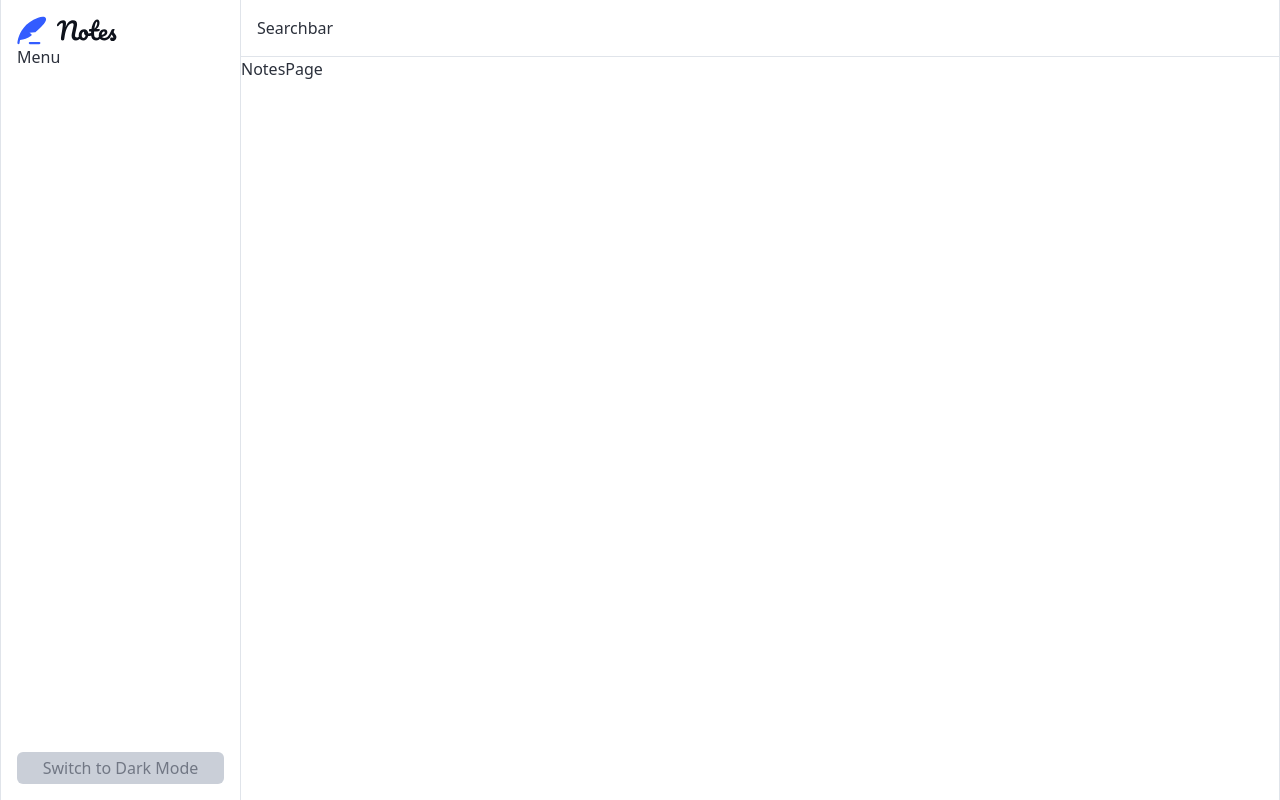
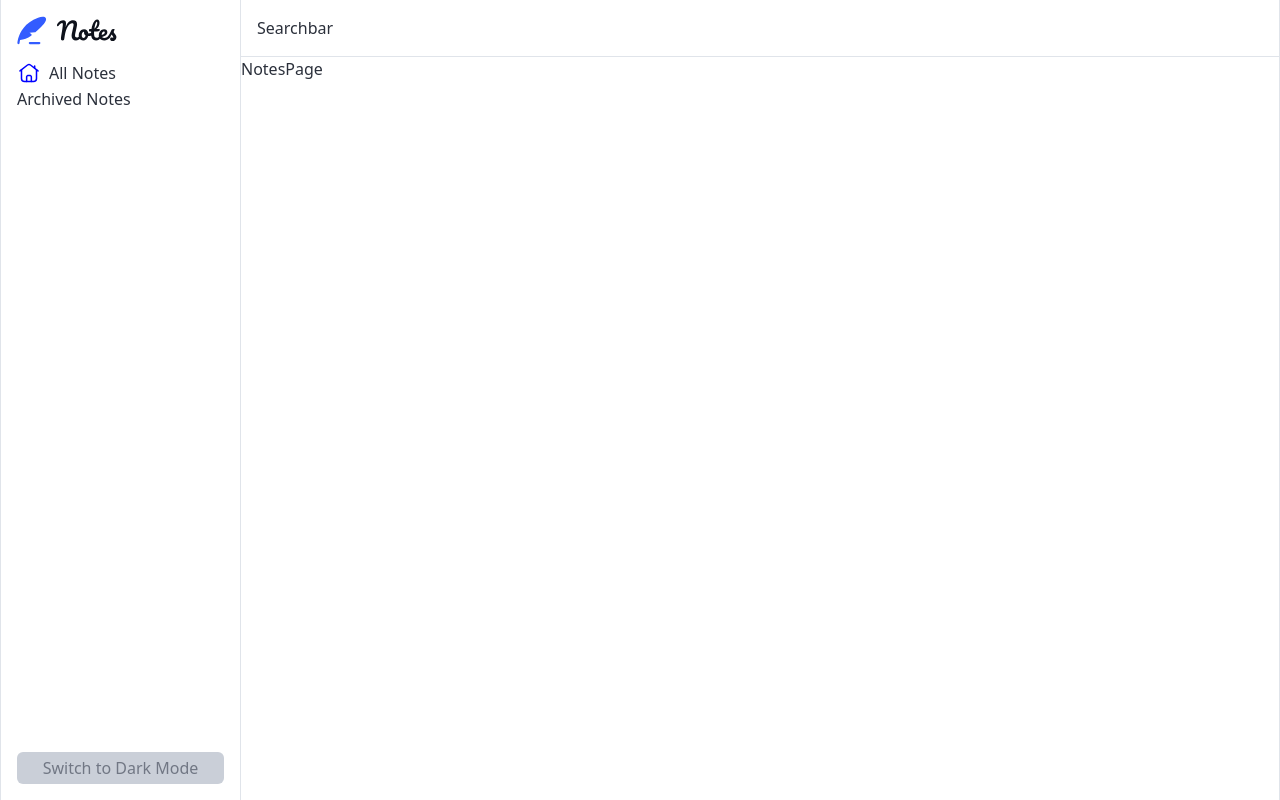
Before and after one commit to MatildaMared/project__note-taking-app, a Next.js app: page /notes in a window 1280 px wide. Built offline with nearby package versions, Linux system fonts and the light colour scheme.

Commit message:
add icon component

```diff
--- a/app/layout.tsx
+++ b/app/layout.tsx
@@ -1,5 +1,7 @@
 import type { Metadata } from "next";
+
 import localFont from "next/font/local";
+
 import "./globals.css";
 
 const geistSans = localFont({
--- /dev/null
+++ b/components/Menu/HomeIcon.tsx
@@ -0,0 +1,29 @@
+import * as React from "react";
+
+function HomeIcon(props: React.SVGProps<SVGSVGElement>) {
+    const { fill = "currentColor" } = props;
+    return (
+        <svg xmlns="http://www.w3.org/2000/svg" width={24} height={24} fill="none" {...props}>
+            <path
+                fill={fill}
+                fillRule="evenodd"
+                d="M4.496 8.025a.75.75 0 0 1 .75.75v8.675a2.314 2.314 0 0 0 2.314 2.314h8.88a2.314 2.314 0 0 0 2.313-2.314V8.775a.75.75 0 0 1 1.5 0v8.675a3.814 3.814 0 0 1-3.814 3.814H7.56a3.814 3.814 0 0 1-3.814-3.814V8.775a.75.75 0 0 1 .75-.75Z"
+                clipRule="evenodd"
+            />
+            <path
+                fill={fill}
+                fillRule="evenodd"
+                d="M10.06 3.41a3.127 3.127 0 0 1 3.88 0l7.525 5.958a.75.75 0 1 1-.93 1.176l-7.526-5.957a1.628 1.628 0 0 0-2.018 0l-7.525 5.957a.75.75 0 1 1-.931-1.176L10.06 3.41Z"
+                clipRule="evenodd"
+            />
+            <path
+                fill={fill}
+                fillRule="evenodd"
+                d="M17.668 4.193a.75.75 0 0 1 .75.75v2.354a.75.75 0 0 1-1.5 0V4.943a.75.75 0 0 1 .75-.75Zm-5.694 9.495h.055c.377 0 .702 0 .97.02.283.022.565.071.838.203a2.25 2.25 0 0 1 1.05 1.05c.131.272.18.554.202.837.02.268.02.593.02.97v3.746a.75.75 0 0 1-1.5 0v-3.718c0-.412 0-.678-.015-.881-.016-.195-.041-.268-.059-.303a.75.75 0 0 0-.35-.35c-.035-.017-.108-.043-.302-.058a12.747 12.747 0 0 0-.881-.017c-.412 0-.679.001-.881.017-.195.015-.268.04-.303.058a.75.75 0 0 0-.35.35c-.017.035-.043.108-.058.303-.016.203-.016.469-.016.88v3.72a.75.75 0 0 1-1.5 0v-3.747c0-.377 0-.702.02-.97.022-.283.071-.565.203-.838a2.25 2.25 0 0 1 1.05-1.05c.273-.131.554-.18.837-.202.268-.02.593-.02.97-.02Z"
+                clipRule="evenodd"
+            />
+        </svg>
+    );
+}
+
+export default HomeIcon;
--- /dev/null
+++ b/components/Menu/Icon.tsx
@@ -0,0 +1,38 @@
+import React from "react";
+
+import HomeIcon from "./HomeIcon";
+
+interface IconProps {
+    type: IconType;
+    color?: string;
+}
+
+export type IconType =
+    | "home"
+    | "archive"
+    | "trash"
+    | "settings"
+    | "plus"
+    | "edit"
+    | "search"
+    | "close"
+    | "menu"
+    | "tag"
+    | "calendar"
+    | "user"
+    | "lock"
+    | "unlock"
+    | "logout"
+    | "moon"
+    | "sun";
+
+function Icon(props: IconProps) {
+    switch (props.type) {
+        case "home":
+            return <HomeIcon {...props} />;
+        default:
+            return <></>;
+    }
+}
+
+export default Icon;
--- a/components/Menu/Menu.tsx
+++ b/components/Menu/Menu.tsx
@@ -1,7 +1,10 @@
 "use client";
+import useTheme from "@/hooks/useTheme";
 import Image from "next/image";
-import useTheme from "@/hooks/useTheme";
+import Link from "next/link";
 import React from "react";
+
+import Icon from "./Icon";
 
 function Menu() {
     const { theme, toggleDarkMode } = useTheme();
@@ -9,16 +12,25 @@ function Menu() {
     const logoImg = theme === "dark" ? "/images/logo-dark.svg" : "/images/logo.svg";
 
     return (
-        <menu className="flex h-full min-w-60 flex-col border-r border-r-neutral-200 p-4 dark:border-r-neutral-700">
-            <Image src={logoImg} alt="Logo" width={100} height={95} />
-            <p>Menu</p>
+        <div className="flex h-full min-w-60 flex-col gap-4 border-r border-r-neutral-200 p-4 dark:border-r-neutral-700">
+            <Link href="/notes">
+                <p className="sr-only">Home</p>
+                <Image src={logoImg} alt="Logo" width={100} height={95} />
+            </Link>
+            <nav className="flex flex-col gap-0.5">
+                <Link href="/notes" className="flex gap-2">
+                    <Icon type="home" fill="blue" />
+                    All Notes
+                </Link>
+                <Link href="/notes/archived">Archived Notes</Link>
+            </nav>
             <button
                 onClick={toggleDarkMode}
                 className="mt-auto cursor-pointer rounded-md bg-neutral-300 px-2 py-1 text-neutral-500 dark:bg-neutral-800"
             >
                 {theme === "dark" ? "Switch to Light Mode" : "Switch to Dark Mode"}
             </button>
-        </menu>
+        </div>
     );
 }
 
--- a/package.json
+++ b/package.json
@@ -21,6 +21,7 @@
     "eslint": "^8",
     "eslint-config-next": "15.0.3",
     "eslint-config-prettier": "^9.1.0",
+    "eslint-plugin-perfectionist": "^4.2.0",
     "postcss": "^8.4.49",
     "prettier": "^3.3.3",
     "prettier-plugin-tailwindcss": "^0.6.9",
```
Also changed, not shown: .eslintrc.json, 1 other file (tests, documents, lock files or other folders).
